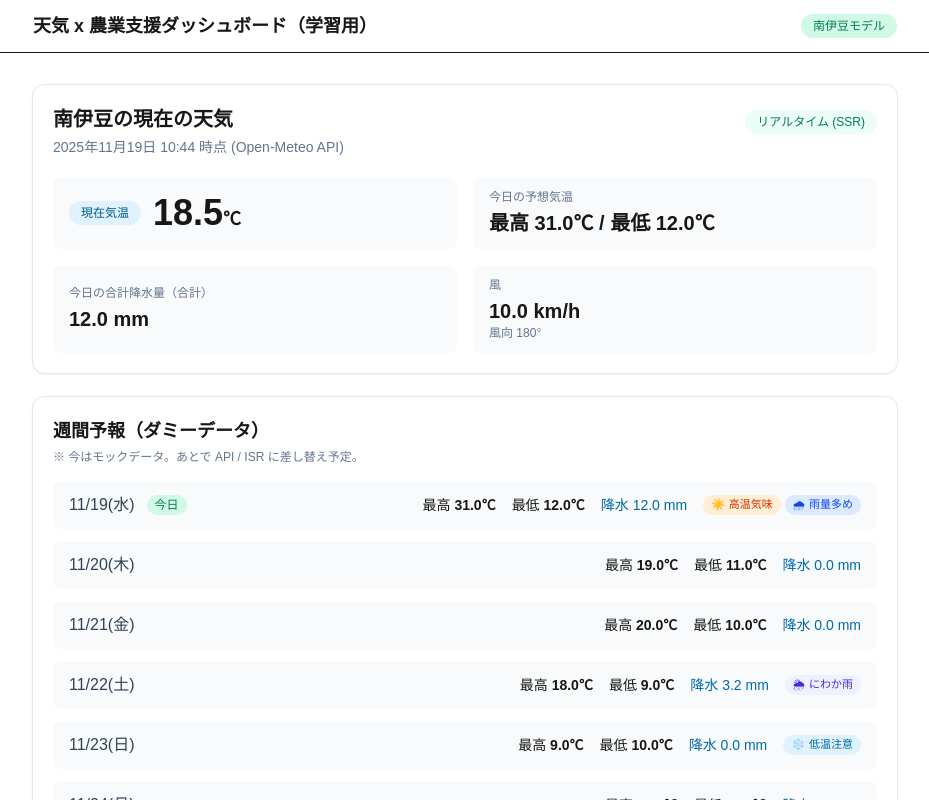
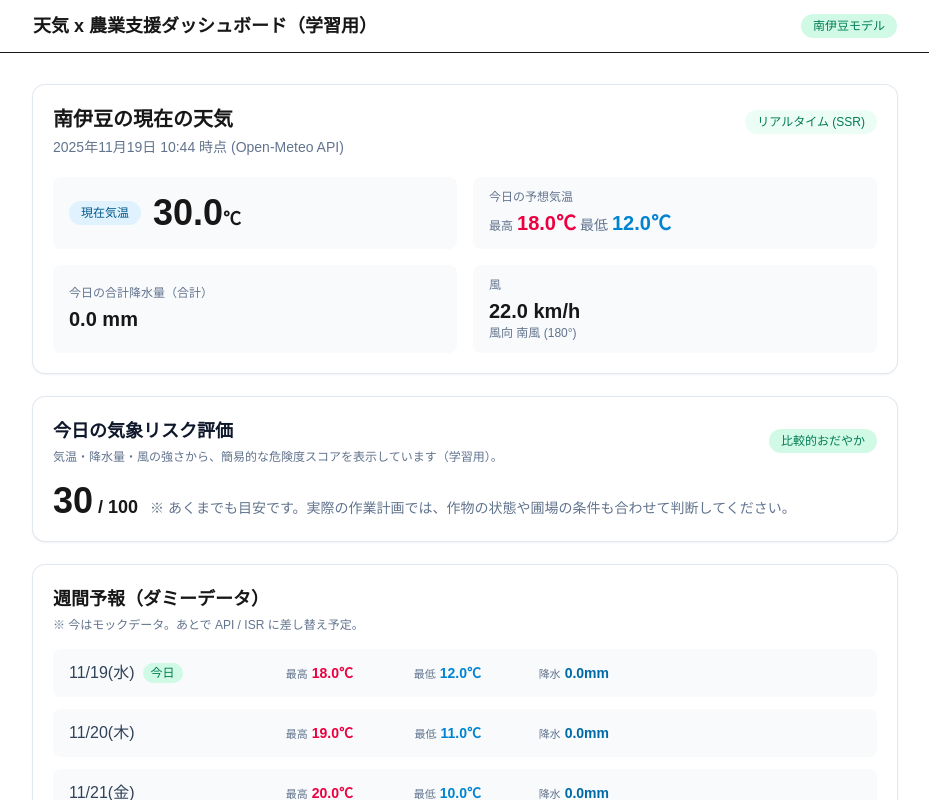
Before and after one commit to tomo1583gh/weather-farm-app, a Next.js app: page / in a window 1280 px wide. Shown: the top 800 px of the page, without its empty margins (175-1104 px from the left). Built offline with nearby package versions, Linux system fonts and the light colour scheme.

Commit message:
レイアウト調整

```diff
--- a/app/page.tsx
+++ b/app/page.tsx
@@ -73,20 +73,21 @@ async function fetchWeather(): Promise<WeatherResponse> {
     longitude: LON,
     timezone: "Asia/Tokyo",
     current_weather: {
-      temperature: 18.5,
-      windspeed: 10,
+      temperature: 30,
+      windspeed: 22,
       winddirection: 180,
       weathercode: 0,
       time: now.toISOString(),
     },
     daily: {
       time: days.map((d) => d.toISOString().slice(0, 10)),
-      temperature_2m_max: [31, 19, 20, 18, 9, 19, 5],
+      temperature_2m_max: [18, 19, 20, 18, 9, 19, 5],
       temperature_2m_min: [12, 11, 10, 9, 10, 11, 13],
-      precipitation_sum: [12, 0, 0, 3.2, 0, 0.2, 15],
+      precipitation_sum: [0, 0, 0, 3.2, 0, 0.2, 15],
     },
   };
 }
+// --- ---
 
 // 風向き→方角名
 function getWindDirectionName(deg: number): string {
@@ -98,6 +99,68 @@ function getWindDirectionName(deg: number): string {
   if (deg >= 202.5 && deg < 247.5) return "南西の風";
   if (deg >= 247.5 && deg < 292.5) return "西風";
   return "北西の風";
+}
+
+// 今日の危険度スコア
+type RiskLevel = "low" | "medium" | "high";
+
+type RiskScoreResult = {
+  score: number;   // 0~100
+  level: RiskLevel // "low" | "medium" | "high"
+  label: string;   // 表示用ラベル
+};
+
+// 今日の最高気温・降水量・風速からの危険度スコアを計算
+function calcRiskScore(
+  todayMax: number,
+  todayPrecip: number,
+  windSpeed: number
+): RiskScoreResult {
+  let score = 0;
+
+  // 気温（暑さ・寒さ）
+  if (todayMax >= 30) {
+    score += 40;
+  } else if (todayMax >= 25) {
+    score += 25;
+  } else if (todayMax <= 5) {
+    score += 30;
+  } else if (todayMax <= 10) {
+    score += 20;
+  }
+
+  // 降水量
+  if (todayPrecip >= 20) {
+    score += 30;
+  } else if (todayPrecip >= 5) {
+    score += 15;
+  }
+
+  // 風速
+  if (windSpeed >= 20) {
+    score += 30;
+  } else if (windSpeed >= 10) {
+    score += 15;
+  }
+
+  // 0~100に丸める
+  if (score > 100) score = 100;
+
+  let level: RiskLevel;
+  let label: string;
+
+  if (score >= 70) {
+    level = "high";
+    label = "危険度高め";
+  } else if (score >= 40) {
+    level = "medium";
+    label = "注意レベル";
+  } else {
+    level = "low";
+    label = "比較的おだやか";
+  }
+
+  return { score, level, label };
 }
 
 // 風向き＋風速から1件のアドバイスを返す
@@ -190,6 +253,16 @@ export default async function HomePage() {
     minute: "2-digit",
   });
 
+  // 今日の危険度スコア計算
+  const risk = calcRiskScore(todayMax, todayPrecip, current.windspeed);
+
+  const riskColorClass =
+    risk.level === "high"
+      ? "bg-red text-red-700"
+      : risk.level === "medium"
+        ? "bg-amber-100 text-amber-700"
+        : "bg-emerald-100 text-emerald-700";
+
   // --- 農作業アドバイスの簡単なロジック ---
   const advices: Advice[] = [];
 
@@ -280,6 +353,7 @@ export default async function HomePage() {
   // jsx (returnの中身)
   return (
     <div className="space-y-4 md:space-y-6">
+
       {/* 現在の天気カード */}
       <section className="rounded-xl bg-white p-4 shadow-sm ring-1 ring-slate-200 md:p-5">
         <div className="flex items-baseline justify-between gap-4">
@@ -314,8 +388,22 @@ export default async function HomePage() {
             <div className="text-xs font-medium text-slate-500">
               今日の予想気温
             </div>
-            <div className="mt-1 text-lg font-semibold md:text-xl">
-              最高 {todayMax.toFixed(1)}℃ / 最低 {todayMin.toFixed(1)}℃
+
+            {/* 数値部分：最高/最低を色分けして横並びに */}
+            <div className="mt-1 flex items-baseline gap-1 text-lg  md:text-xl">
+              <span className="flex items-baseline gap-1 tabular-nums">
+                <span className="text-xs md-text-sm text-slate-500">最高</span>
+                <span className="font-semibold text-rose-600">
+                {todayMax.toFixed(1)}℃
+                </span>
+              </span>
+
+              <span className="flex items-baseline gap-1 tabular-nums">
+                <span className="text-xs md:text-sm text-slate-500">最低</span>
+                <span className="font-semibold text-sky-600">
+                  {todayMin.toFixed(1)}℃
+                </span>
+              </span>
             </div>
           </div>
 
@@ -336,9 +424,39 @@ export default async function HomePage() {
               {current.windspeed.toFixed(1)} km/h
             </div>
             <div className="text-xs text-slate-500">
-              風向 {current.winddirection.toFixed(0)}°
+              風向 {windDirName} ({current.winddirection.toFixed(0)}°)
             </div>
           </div>
+        </div>
+      </section>
+
+      {/* 今日の危険度カード */}
+      <section className="rounded-xl bg white p-4 shadow-sm ring-1 ring-slate-200 md:p-5">
+        <div className="flex items-center justify-between gap-4">
+          <div>
+            <h3 className="text-base font-semibold text-slate-900 md:text-lg">
+              今日の気象リスク評価
+            </h3>
+            <p className="mt-1 text-xs text-slate-500">
+              気温・降水量・風の強さから、簡易的な危険度スコアを表示しています（学習用）。
+            </p>
+          </div>
+
+          <div
+            className={`rounded-full px-3 py-1 text-xs font-medium ${riskColorClass}`}
+          >
+            {risk.label}
+          </div>
+        </div>
+
+        <div className="mt-4 flex items-baseline gap-3">
+          <div className="text-3xl font-bold md:text-4xl">
+            {risk.score}
+            <span className="text-lg font-semibold"> / 100</span>
+          </div>
+          <p className="text-xs text-slate-500 md:text-sm">
+            ※ あくまでも目安です。実際の作業計画では、作物の状態や圃場の条件も合わせて判断してください。
+          </p>
         </div>
       </section>
 
@@ -405,8 +523,11 @@ export default async function HomePage() {
                 key={dStr}
                 className="flex flex-col gap-2 rounded-lg bg-slate-50 px-3 py-2 md:flex-row md:items-center md:justify-between md:px-4 md:py-3"
               >
-                {/* 左側：日付 ＋ 今日バッジ */}
-                <div className="flex items-center gap-3">
+                {/* 1行目：日付＋今日のバッジ＋数値（横並び・位置固定 */}
+                <div className="flex items-center justify-between gap-3">
+
+                {/* 左側：日付ブロック（幅固定） */}
+                <div className="flex items-center gap-2 md:w-40">
                   <span className="text-sm font-medium text-slate-700 md:text-base">
                     {label}
                   </span>
@@ -417,27 +538,32 @@ export default async function HomePage() {
                   )}
                 </div>
 
-                {/* 右側：数値 ＋ タグ */}
-                <div className="flex flex-col gap-1 text-xs md:flex-row md:items-center md:gap-4 md:text-sm">
-                  <div className="flex gap-4">
-                    <span>
-                      最高{" "}
-                      <span className="font-semibold">
+                {/* 右側：最高 / 最低 / 降水量　（幅固定＋色分け*/}
+                  <div className="flex items-baseline gap-4 text-xs md:text-sm">
+                    <span className="flex w-28 items-baseline justify-end gap-1 tabular-nums">
+                      <span className="text-[11px] text-slate-500">最高</span>
+                      <span className="font-semibold text-rose-600">
                         {max.toFixed(1)}℃
                       </span>
                     </span>
-                    <span>
-                      最低{" "}
-                      <span className="font-semibold">
+
+                    <span className="flex w-28 items-baseline justify-end gap-1 tabular-nums">
+                      <span className="text-[11px] text-slate-500">最低</span>
+                      <span className="font-semibold text-sky-600">
                         {min.toFixed(1)}℃
                       </span>
                     </span>
-                    <span className="text-sky-700">
-                      降水 {prec.toFixed(1)} mm
+
+                    <span className="flex w-28 items-baseline justify-end gap-1 tabular-nums">
+                      <span className="text-[11px] text-slate-500">降水</span>
+                      <span className="font-semibold text-sky-700">
+                        {prec.toFixed(1)}mm
+                      </span>
                     </span>
                   </div>
+                </div>
 
-                  {/* タグ群 */}
+                {/* 2行目：タグ（あれば表示・なければ何も表示しない） */}
                 {tags.length > 0 && (
                   <div className="flex flex-wrap gap-1">
                     {tags.map((tag, i) => (
@@ -451,7 +577,6 @@ export default async function HomePage() {
                     ))}
                   </div>
                 )}
-                </div>
               </div>
             );
           })}
```
Lines whose indentation alone changed are shown as unchanged.
